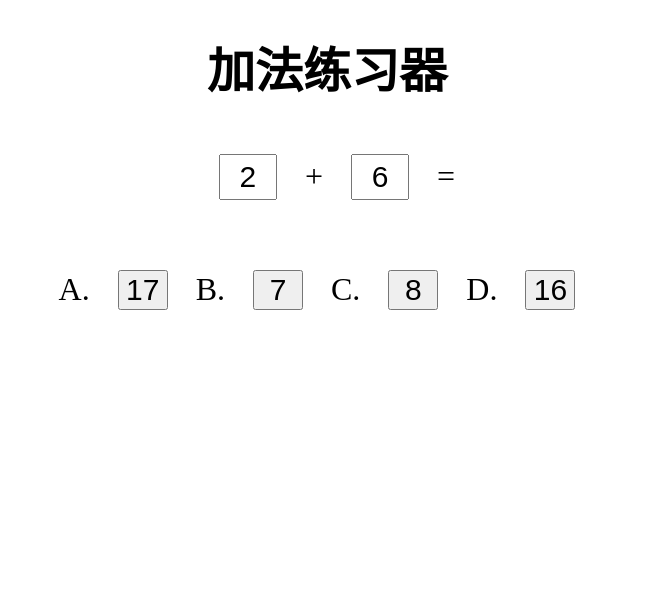
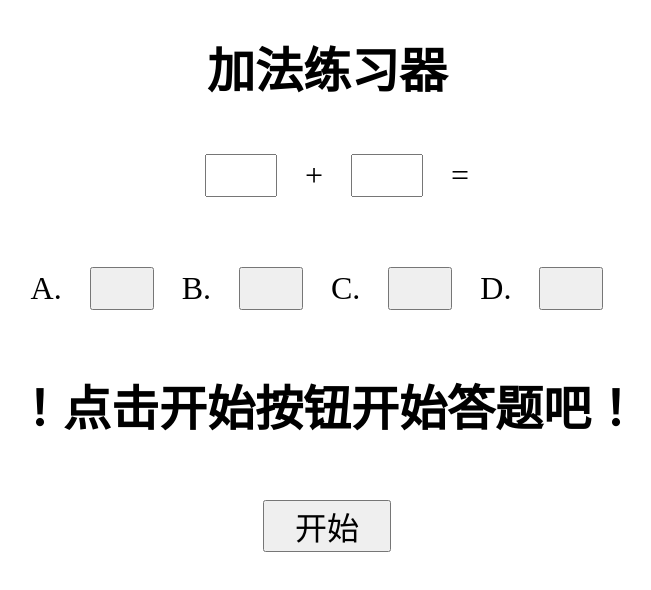
Before and after one commit to Yiity/Yiity.github.io, a plain HTML site: page opNum.html in a window 1280 px wide. Shown: the whole page, without its empty margins (313-964 px from the left). Drawn offline with Linux system fonts and the light colour scheme.

Commit message:
Add files via upload

```diff
--- a/opNum.html
+++ b/opNum.html
@@ -15,14 +15,17 @@
 		font-size:2em;
 	}
 	input{
-		width:50px;
-		height:40px;
-		font-size:30px;
+		width:2em;
+		height:auto;
+		font-size:1em;
 		margin:20px;
 		text-align:center;
 	}
 	#answer input:hover{
 		color:blue;
+	}
+	#next input{
+		width:4em;
 	}
   </style>
  </head>
@@ -40,61 +43,75 @@
 		C. <input type = "button" id = "answerC" value = "">
 		D. <input type = "button" id = "answerD" value = "">
 	</div>
+	<div id = >
+		<h2 id = "encourage">！点击开始按钮开始答题吧！</h2>
+	</div>
+	<div id="next"  onclick = "tryNext()">
+		<input type = "button" id = "nextBtn" value = "开始">
+	</div>
 
 	<script type="text/javascript">
 		/*将answer中的input抓取在answerDoms数组中*/
 		var answerDoms = document.querySelectorAll("div#answer input ");
 		var opNum1Dom = document.querySelector("input#opNum1");
 		var opNum2Dom = document.querySelector("input#opNum2");
-
-		tryNext();
+		var nextDom = document.querySelector("input#nextBtn");
+		var encourageDom = document.querySelector("h2") ;
 
 		function tryNext(){
+			nextDom.value = "下一题";
+			encourageDom.textContent = "请选择正确答案";
+
 			/*生成两个随机数并放入题目中*/
 			var opNum1 = parseInt (10 * Math.random ());
 			var opNum2 = parseInt (10 * Math.random ());
 			opNum1Dom.value = opNum1;
 			opNum2Dom.value = opNum2;
 
-			/*for循环生成随机答案赋给answerABCD*/
-			//面对宏观问题，本例演示数组类的indexOf方法，带来的便利
+			/*将随机答案赋给answerABCD*/
+			var randomArr = (getIntegerArr(4));
+			for (var i=0 ; i<4 ; i++ ){
+				answerDoms[i].value = randomArr[i];
+			}
+
+
+			/*函数功能：获取值为20以内整数且不重复数组，其长度为n*/
 			function getIntegerArr(n){
-				function getRandInt(){
+				function getRandom(){
 	 				var integer = Math.floor(Math.random() * 20 ) ;
+					//避免与正确答案重复导致的选项重复
 					while (integer == opNum1 + opNum2)
 					{
-						integer = getRandInt();
+						integer = getRandom();
 					}
-					return integer;
-				};//end of getRanInt()
+					return integer;	//返回产生的随机数
+				};//end of getRandom()
 
-				var integerArr = [getRandInt()] ;
+				var integerArr = [getRandom()] ;	//往数组传入第一个数
 				for(var i=1; i < n ; i++){
-					var inte= getRandInt() ;
-					while ( integerArr.indexOf(inte) !== -1 ) {
-					inte = getRandInt() ;
+					var integer = getRandom() ;
+					//若此随机数在数组中已存在，则继续获取
+					while ( integerArr.indexOf(integer) !== -1 ) {
+					integer = getRandom() ;
 					}
-				integerArr[i] = inte ;
+				integerArr[i] = integer ; //得到的不重复的值传入数组
 				}
-				return integerArr ;
+				return integerArr ;	//返回数组
 			} //End of  function getIntegerArr(n)
 
-		var random = (getIntegerArr(4));
-		for (var i=0 ; i<4 ; i++ ){
-			answerDoms[i].value = random[i];
-		}
+
 
 			for (var i=0 ; i<4 ; i++ ){
-			/*设置每个答案的点击结果，正确弹出Right，错误弹出Wrong*/
+				/*设置每个答案的点击结果，*/
 				answerDoms[i].onclick = function(){
 					var right = opNum1 + opNum2;
 					var sel = parseInt(this.value);
 					if (sel == right)
 					{
-					alert("Right!");
-					tryNext();
+						encourageDom.textContent = "！恭喜你答对啦！";
+
 					} else{
-					alert("Wrong! Please try again.");
+						encourageDom.textContent = "答错啦！不要灰心，再试一次吧";
 					}
 				};
 			}
@@ -114,8 +131,6 @@
 
 		} ;//tryNext()结束
 
-
 	</script>
-
  </body>
 </html>
```
Lines whose indentation alone changed are shown as unchanged.
